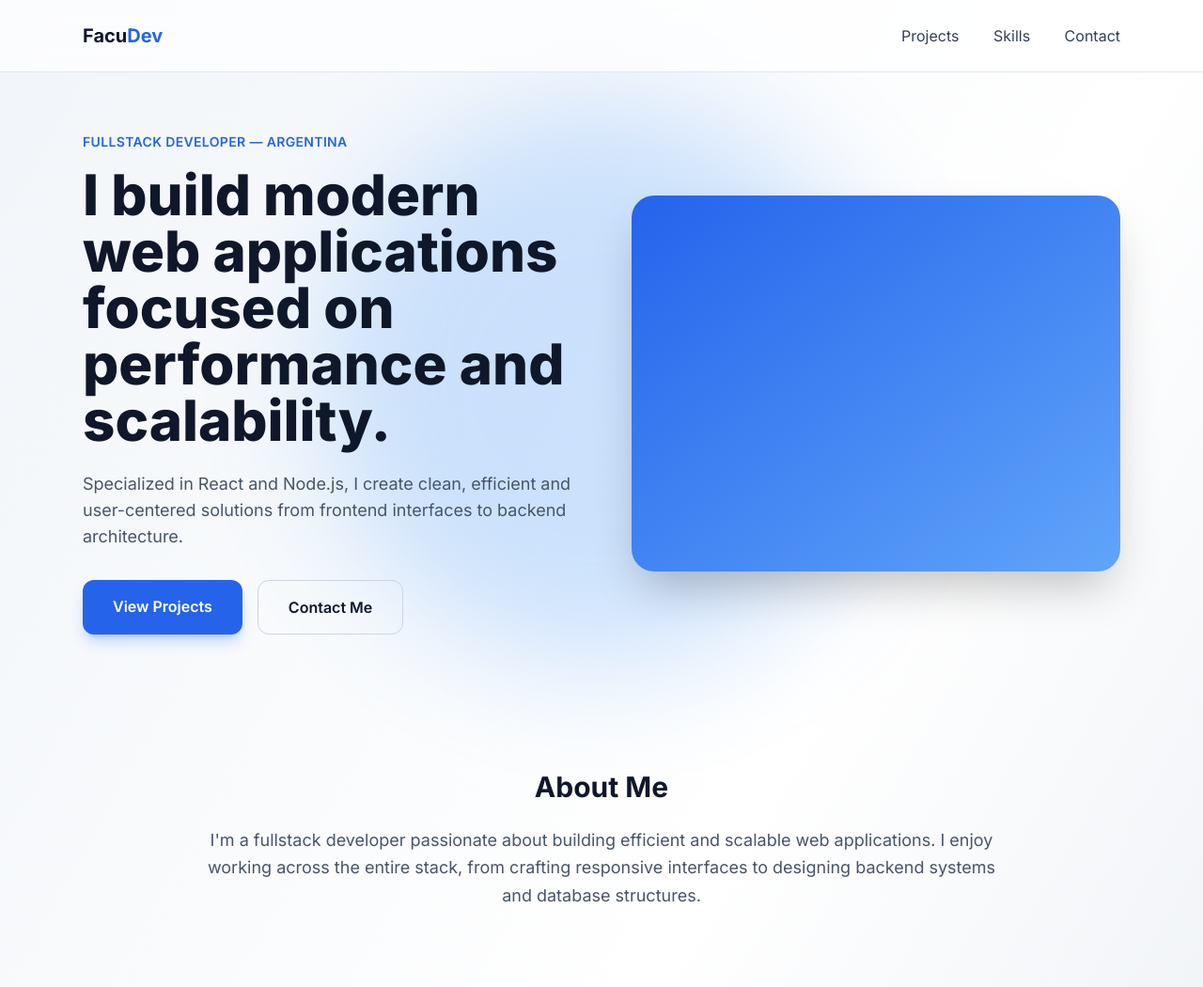
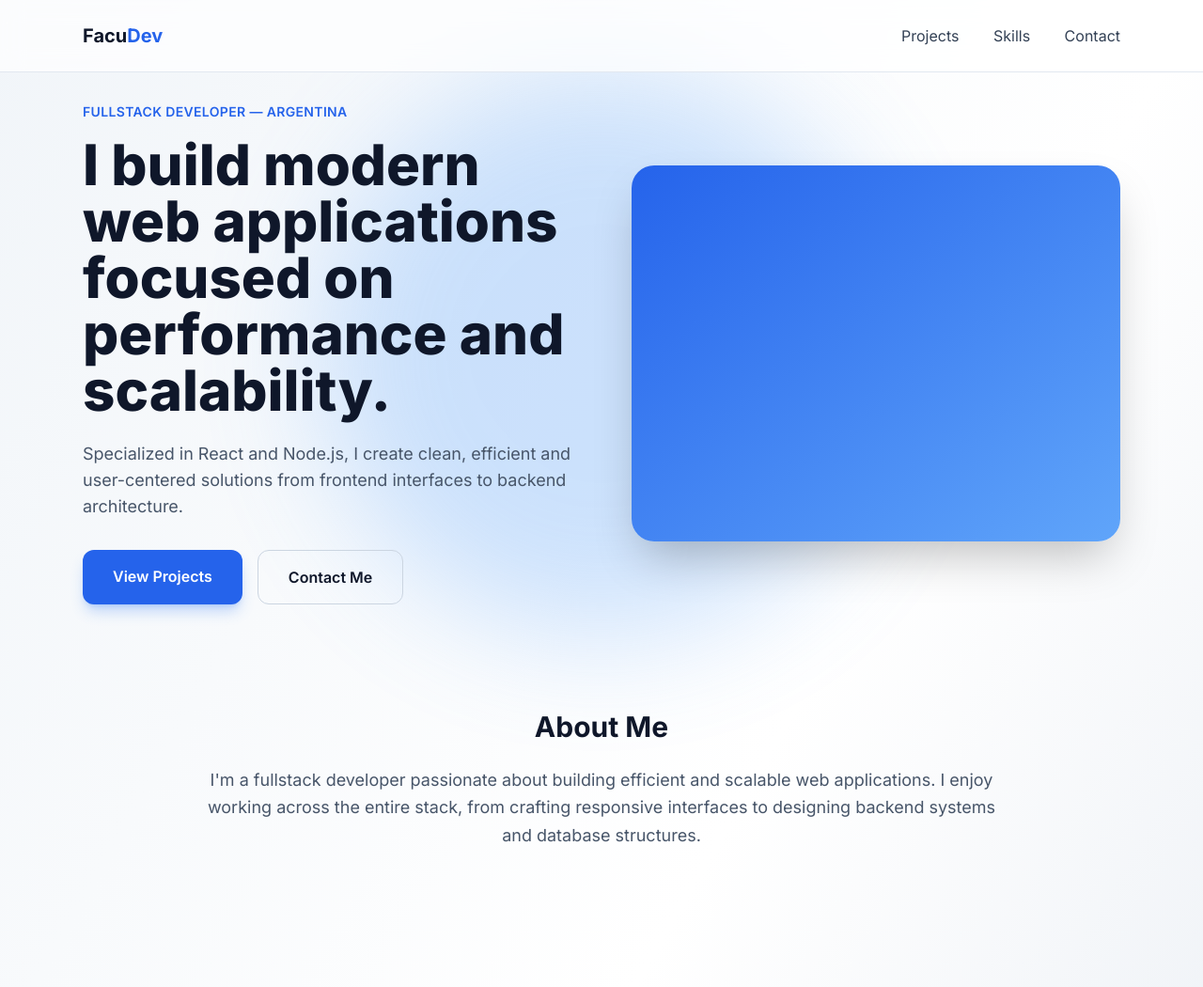
Before and after one commit to facundoalmiento/Portfolio, a plain HTML site: page index.html in a window 1280 px wide. Shown: the top 1050 px of the page at 94% size. Drawn offline with nearby package versions, Linux system fonts and the light colour scheme.

Commit message:
Adjust hero padding

```diff
--- a/index.html
+++ b/index.html
@@ -33,7 +33,7 @@
     </header>
 
     <!-- HERO -->
-    <section class="relative max-w-6xl mx-auto px-6 py-16 grid md:grid-cols-2 gap-16 items-center">
+    <section class="relative max-w-6xl mx-auto px-6 py-8 grid md:grid-cols-2 gap-16 items-center">
 
         <!-- Blur background element -->
         <div class="absolute inset-0 -z-10 flex justify-center items-center blur-3xl opacity-30">
```
